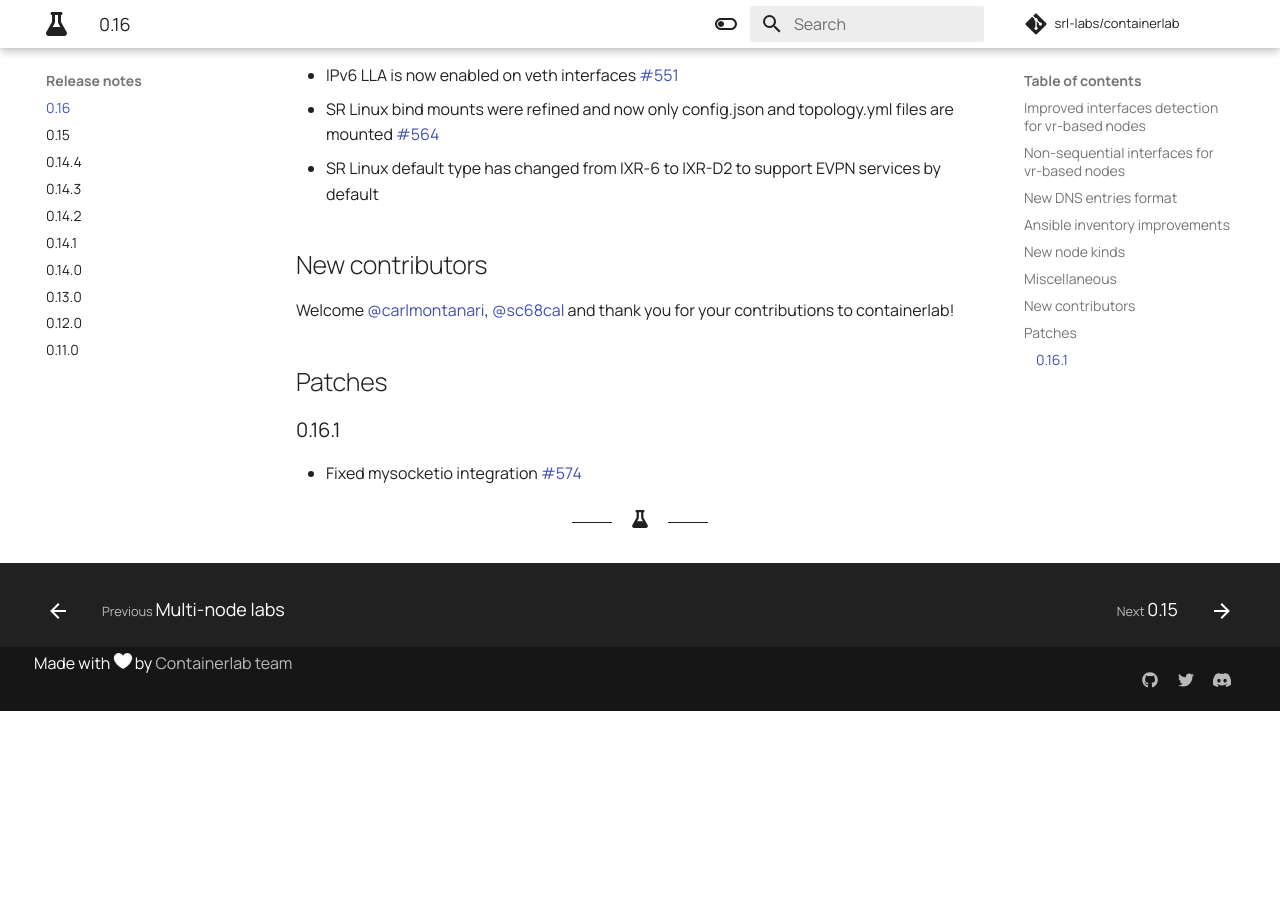
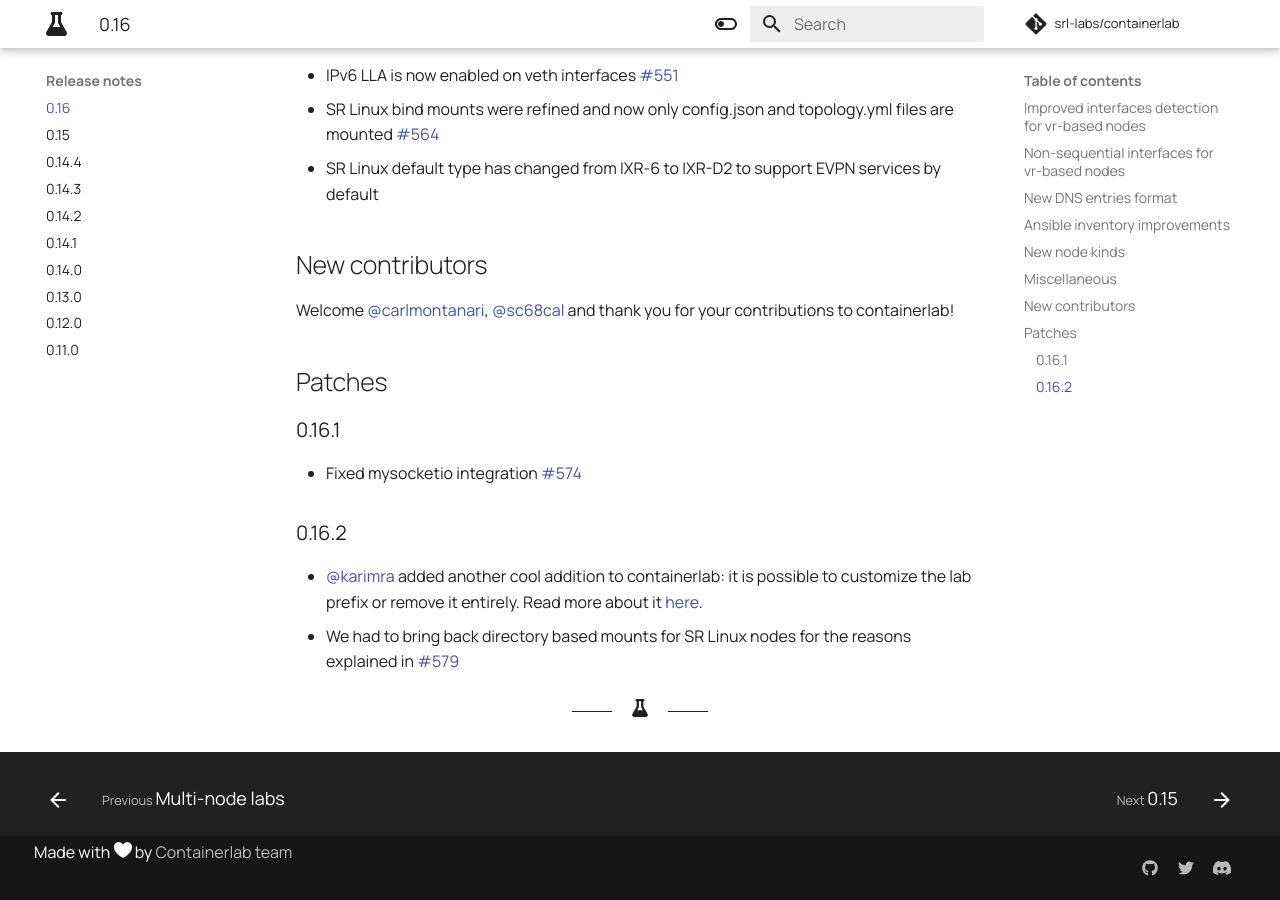
Before and after one commit to srl-labs/containerlab, an MkDocs documentation site: the page built from docs/rn/0.16.md, in a window 1280 px wide and 900 px high, scrolled down 1740 px. Built offline with MkDocs 1.6.1 and Material for MkDocs 9.7.7, drawn with Linux system fonts in a browser that asks for light colours; comment, search, counter and statistics services are not loaded; before the commit the page ends 2451 px from its top, so only the background shows below that.

Commit message:
0.16.2 patch notes

```diff
--- a/docs/rn/0.16.md
+++ b/docs/rn/0.16.md
@@ -59,3 +59,7 @@ Welcome [@carlmontanari](https://github.com/carlmontanari), [@sc68cal](https://g
 
 ### 0.16.1
 - Fixed mysocketio integration [#574](https://github.com/srl-labs/containerlab/issues/574)
+
+### 0.16.2
+- @karimra added another cool addition to containerlab: it is possible to customize the lab prefix or remove it entirely. Read more about it [here](../manual/topo-def-file.md#prefix).
+- We had to bring back directory based mounts for SR Linux nodes for the reasons explained in [#579](https://github.com/srl-labs/containerlab/issues/579)
```
